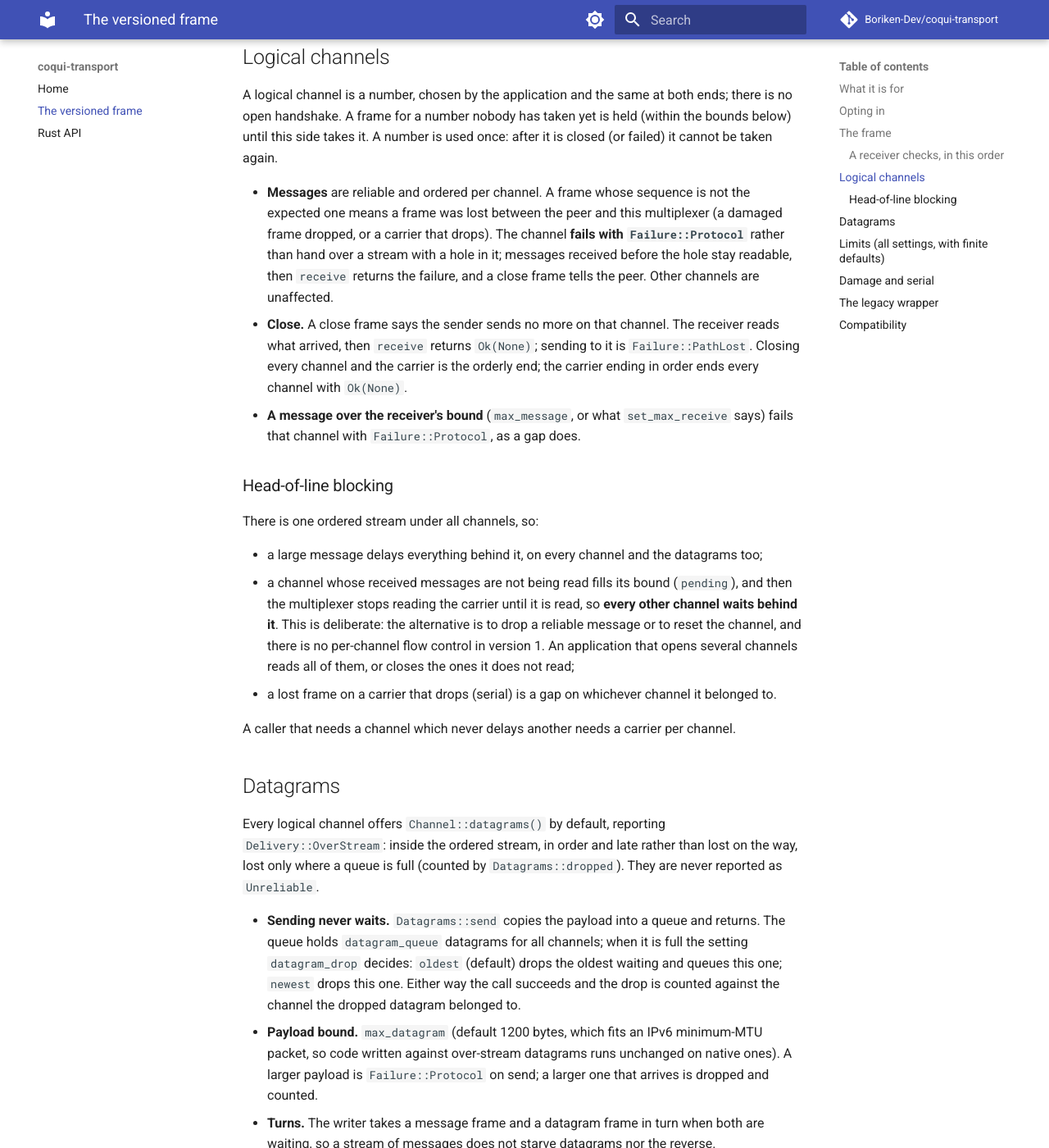
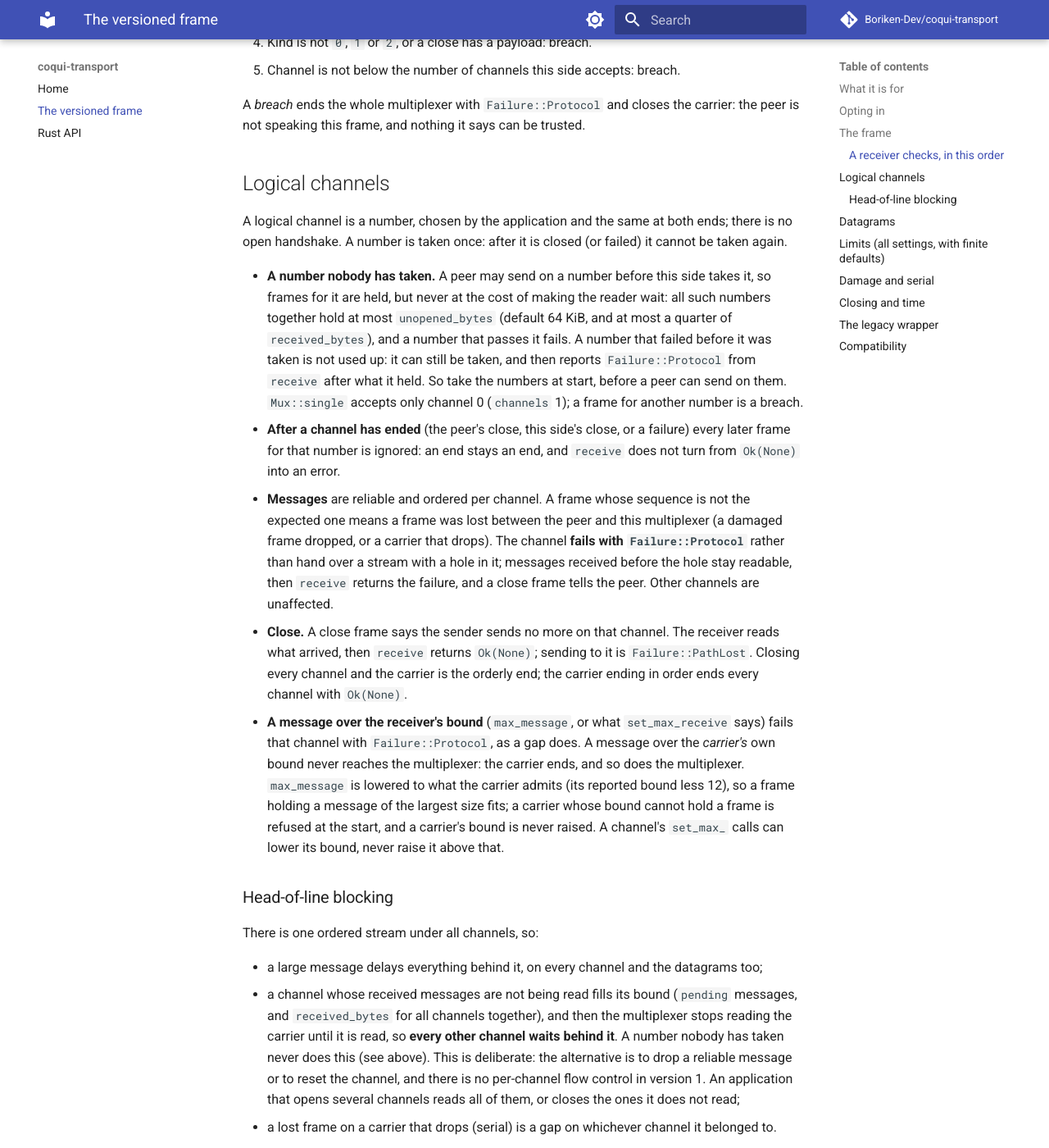
Before and after one commit to Boriken-Dev/coqui-transport, an MkDocs documentation site: the page built from docs/frame.md, in a window 1280 px wide and 1400 px high, scrolled down 1861 px. Shown: the whole window at 82% size. Built offline with MkDocs 1.6.1 and Material for MkDocs 9.7.7, drawn with Linux system fonts in a browser that asks for light colours; comment, search, counter and statistics services are not loaded; some of the changed text lies outside the part shown.

```diff
--- a/docs/frame.md
+++ b/docs/frame.md
@@ -19,9 +19,12 @@ over any `Channel`: a TCP stream, a pipe, a child process's standard streams or
 framing both ends already agree on, and the legacy peers this crate must not break would read the
 offer as a message. So an operator (or a protocol's specification) says "this link speaks version 1",
 as it says which `LengthPrefix` a link speaks, and nothing in the bytes selects it. The version byte
-in every frame makes a mistake loud instead of silent: a peer that is not framed is a
-`Failure::Protocol` on its first message, with overwhelming probability, and a peer on another
-version is one for certain.
+in every frame makes a mistake loud instead of silent. A peer on another version is a
+`Failure::Protocol` on its first frame for certain. A peer that is not framed at all is one on its
+first message unless that message happens to start with the byte `1` and be at least 12 bytes
+long; then its checksum fails, and a checksum that fails before any frame has passed it is a
+breach too, so the first such message ends the link. A legacy peer therefore never goes on
+unnoticed, whatever it sends.
 
 ## The frame
 
@@ -52,8 +55,10 @@ measures loss (a datagram queued and dropped before it is written is never count
 1. Fewer than 12 bytes: breach.
 2. Version is not `1`: breach. This precedes the checksum because another version may lay a frame out
    otherwise.
-3. The checksum does not match: the frame is **damaged**. It is dropped and counted; it is not a
-   breach, and the carrier goes on.
+3. The checksum does not match: the frame is **damaged**. It is dropped and counted
+   (`Counters::corrupt`) and the carrier goes on, with two exceptions that are breaches: a damaged
+   frame before any frame has passed its checksum (the peer is not speaking this frame), and
+   `max_damaged` damaged frames in a row (default 8; the link is not carrying the stream).
 4. Kind is not `0`, `1` or `2`, or a close has a payload: breach.
 5. Channel is not below the number of channels this side accepts: breach.
 
@@ -63,8 +68,18 @@ not speaking this frame, and nothing it says can be trusted.
 ## Logical channels
 
 A logical channel is a number, chosen by the application and the same at both ends; there is no
-open handshake. A frame for a number nobody has taken yet is held (within the bounds below) until
-this side takes it. A number is used once: after it is closed (or failed) it cannot be taken again.
+open handshake. A number is taken once: after it is closed (or failed) it cannot be taken again.
+
+* **A number nobody has taken.** A peer may send on a number before this side takes it, so frames
+  for it are held, but never at the cost of making the reader wait: all such numbers together hold
+  at most `unopened_bytes` (default 64 KiB, and at most a quarter of `received_bytes`), and a number
+  that passes it fails. A number that failed before it was taken is not used up: it can still be
+  taken, and then reports `Failure::Protocol` from `receive` after what it held. So take the numbers
+  at start, before a peer can send on them. `Mux::single` accepts only channel 0 (`channels` 1);
+  a frame for another number is a breach.
+* **After a channel has ended** (the peer's close, this side's close, or a failure) every later frame
+  for that number is ignored: an end stays an end, and `receive` does not turn from `Ok(None)` into
+  an error.
 
 * **Messages** are reliable and ordered per channel. A frame whose sequence is not the expected one
   means a frame was lost between the peer and this multiplexer (a damaged frame dropped, or a carrier
@@ -76,16 +91,22 @@ this side takes it. A number is used once: after it is closed (or failed) it can
   channel and the carrier is the orderly end; the carrier ending in order ends every channel with
   `Ok(None)`.
 * **A message over the receiver's bound** (`max_message`, or what `set_max_receive` says) fails
-  that channel with `Failure::Protocol`, as a gap does.
+  that channel with `Failure::Protocol`, as a gap does. A message over the *carrier's* own bound
+  never reaches the multiplexer: the carrier ends, and so does the multiplexer. `max_message` is
+  lowered to what the carrier admits (its reported bound less 12), so a frame holding a message of
+  the largest size fits; a carrier whose bound cannot hold a frame is refused at the start, and a
+  carrier's bound is never raised. A channel's `set_max_` calls can lower its bound, never raise it
+  above that.
 
 ### Head-of-line blocking
 
 There is one ordered stream under all channels, so:
 
 * a large message delays everything behind it, on every channel and the datagrams too;
-* a channel whose received messages are not being read fills its bound (`pending`), and then the
-  multiplexer stops reading the carrier until it is read, so **every other channel waits behind
-  it**. This is deliberate: the alternative is to drop a reliable message or to reset the channel,
+* a channel whose received messages are not being read fills its bound (`pending` messages, and
+  `received_bytes` for all channels together), and then the multiplexer stops reading the carrier
+  until it is read, so **every other channel waits behind it**. A number nobody has taken never does
+  this (see above). This is deliberate: the alternative is to drop a reliable message or to reset the channel,
   and there is no per-channel flow control in version 1. An application that opens several channels
   reads all of them, or closes the ones it does not read;
 * a lost frame on a carrier that drops (serial) is a gap on whichever channel it belonged to.
@@ -119,20 +140,27 @@ full (counted by `Datagrams::dropped`). They are never reported as `Unreliable`.
 | --- | --- | --- |
 | `framing` | `versioned` | `versioned`, or `tagged` for the legacy wrapper |
 | `channels` | 16 | how many channel numbers are accepted (at most 65536) |
-| `max_message` | 1 MiB | largest message, both ways |
+| `max_message` | 1 MiB less 12 | largest message, both ways; lowered to what the carrier admits |
 | `pending` | 64 | received messages a channel holds before the reader waits |
 | `queued_bytes` | 16 MiB | queued messages awaiting the writer; each counts its frame and 64 |
+| `received_bytes` | 16 MiB | received messages held for `receive`, all channels together; and again for datagrams |
+| `unopened_bytes` | 64 KiB | held for numbers nobody has taken, all together; at most a quarter of `received_bytes` |
+| `max_damaged` | 8 | frames in a row with a bad checksum that end the multiplexer |
 | `send_limit` | 30 s | the carrier taking none of a frame ends the multiplexer with `NoProgress` |
 | `max_datagram` | 1200 | largest datagram payload |
 | `datagram_queue` | 64 | datagrams waiting to be written, all channels |
 | `datagram_pending` | 64 | datagrams a channel holds for `receive` |
 | `datagram_drop` | `oldest` | `oldest` or `newest` |
 
-Memory is bounded by the settings: at most `channels` slots, each holding `pending` messages of
-`max_message` and `datagram_pending` datagrams of `max_datagram`, plus `queued_bytes` and
-`datagram_queue` datagrams to write. The carrier's own message bound must admit
-`max_message + 12` bytes; the multiplexer raises a carrier's reported bound to it and never lowers
-one.
+Memory a peer can make this side hold is bounded by the settings, in bytes: `received_bytes` for
+messages of every channel together (a message that would pass it waits, so it is exceeded by
+nothing but one message alone in an empty queue) and, separately, as much for datagrams (one that
+would pass it is dropped, so datagrams never keep a message out), at most a quarter of that again
+for the numbers nobody has taken, `queued_bytes` and `datagram_queue` datagrams to write. Counts
+(`pending`, `datagram_pending`) bound each channel's queue within that. Added to this is what the
+carrier buffers itself: for a `StreamChannel`, `pending` messages read ahead of up to its
+`max_message` each, and its own `queued_bytes` to send; set those with the rest. Memory is not
+bounded by the number of channels beyond `channels` slots of a few hundred bytes each.
 
 ## Damage and serial
 
@@ -147,6 +175,15 @@ the same on every carrier.
 A link that cannot lose a message uses a carrier that does not lose (TCP, a pipe), or acknowledges
 and repeats above the channel.
 
+## Closing and time
+
+`Mux::close`, and dropping the last handle, close every channel (a close frame each), write what is
+queued, close the carrier and wait for the two threads, all within `send_limit` from the call. The
+carrier is closed once, on a thread of its own, because a carrier's close can wait for its peer for
+as long as the carrier's own limit. A thread or a carrier close still running when `send_limit`
+passes is left to end by itself. A panic in either thread ends the multiplexer with
+`Failure::Cancelled`.
+
 ## The legacy wrapper
 
 `Mux::legacy(channel)` (`Framing::Tagged`) is for an operator who controls both ends of a link whose
@@ -158,8 +195,10 @@ datagram, and nothing else:
 | 0 | 1 | tag: `0` message, `1` datagram |
 | 1 | n | payload |
 
-One channel (`0`), no sequence, no checksum, no close (the carrier's end is the end), the same
-datagram queues and bounds. **Both ends MUST wrap.** A peer that does not misreads every message by
+One channel (`0`), no sequence, no checksum, no close frame (the carrier's end is the end), the
+same datagram queues and bounds. Closing the channel flushes what is queued and closes the carrier,
+which is how the peer learns of it; a failure of the channel (a message over its bound) ends the
+link the same way. **Both ends MUST wrap.** A peer that does not misreads every message by
 one byte, and a wrapped end reads a peer that does not as a breach (an unknown tag) or, worse,
 silently drops a first byte; nothing in the bytes tells a wrapped link from an unwrapped one. That is
 why it is a function you call and never a default, and why the versioned frame, which names its
```
Also changed, not shown: AGENTS.md (+24 -13 lines), CHANGELOG.md (+4 -0 lines), 2 other files.
